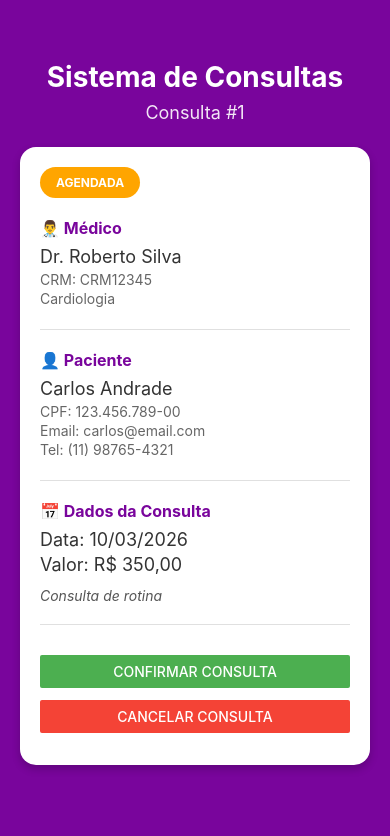
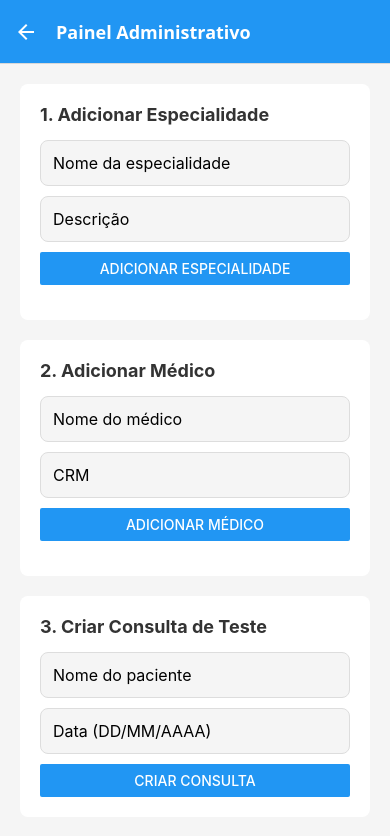
Before and after one commit to PedroH-07/sistema-consultas-mobile, a React Native app: screen /Admin in a window 390 px wide. Shown: the top 836 px of the page. Built offline with nearby package versions, Linux system fonts and the light colour scheme.

Commit message:
implementação e refatoração de códigos nos arquivos, App.tsx, Admin.tsx, Home.tsx, index.ts, storage.ts

```diff
--- a/App.tsx
+++ b/App.tsx
@@ -1,7 +1,39 @@
 import React from "react";
+// Importa componentes do React Navigation
+import { NavigationContainer } from "@react-navigation/native";
+import { createNativeStackNavigator } from "@react-navigation/native-stack";
+// Importa as telas
 import { Home } from "./src/screens";
+import { Admin } from "./src/screens";
+
+// Cria o navegador
+const Stack = createNativeStackNavigator();
 
 export default function App() {
-  return <Home />;
-  // refatorado
+ return (
+ // NavigationContainer envolve toda a navegação
+ <NavigationContainer>
+ {/* Stack.Navigator define a pilha de telas */}
+ <Stack.Navigator
+ screenOptions={{
+ headerStyle: { backgroundColor: "#2196F3" }, // Cor do cabeçalho
+ headerTintColor: "#fff", // Cor do texto do cabeçalho
+ headerTitleStyle: { fontWeight: "bold" }, // Estilo do título
+ }}
+ >
+ {/* Tela Home - tela inicial */}
+ <Stack.Screen
+ name="Home"
+ component={Home}
+ options={{ title: "Minhas Consultas" }}
+ />
+ {/* Tela Admin - tela administrativa */}
+ <Stack.Screen
+ name="Admin"
+ component={Admin}
+ options={{ title: "Painel Administrativo" }}
+ />
+ </Stack.Navigator>
+ </NavigationContainer>
+ );
 }
--- a/src/screens/Admin.tsx
+++ b/src/screens/Admin.tsx
@@ -0,0 +1,281 @@
+import React, { useState, useEffect } from "react";
+import {
+ View,
+ Text,
+ TextInput,
+ Button,
+ StyleSheet,
+ ScrollView,
+ Alert,
+} from "react-native";
+import { StatusBar } from "expo-status-bar";
+// Importa todas as funções do service layer
+import {
+ obterEspecialidades,
+ obterMedicos,
+ salvarEspecialidades,
+ salvarMedicos,
+ obterConsultas,
+ salvarConsultas,
+} from "../services/storage";
+import { Especialidade } from "../types/especialidade";
+import { Medico } from "../interfaces/medico";
+import { Paciente } from "../types/paciente";
+import { Consulta } from "../interfaces/consulta";
+
+// Recebe navigation para poder voltar para Home
+export default function Admin({ navigation }: any) {
+ // ========== ESTADOS PARA ESPECIALIDADE ==========
+ const [nomeEsp, setNomeEsp] = useState("");
+ const [descEsp, setDescEsp] = useState("");
+ const [especialidades, setEspecialidades] = useState<Especialidade[]>([]);
+
+ // ========== ESTADOS PARA MÉDICO ==========
+ const [nomeMed, setNomeMed] = useState("");
+ const [crmMed, setCrmMed] = useState("");
+ const [medicos, setMedicos] = useState<Medico[]>([]);
+
+ // ========== ESTADOS PARA CONSULTA DE TESTE ==========
+ const [nomePac, setNomePac] = useState("");
+ const [dataConsulta, setDataConsulta] = useState("");
+
+ // Carrega dados existentes ao montar
+ useEffect(() => {
+ carregarDados();
+ }, []);
+
+ // Busca especialidades e médicos salvos
+ async function carregarDados() {
+ const esps = await obterEspecialidades();
+ const meds = await obterMedicos();
+ setEspecialidades(esps);
+ setMedicos(meds);
+ }
+
+ // Adiciona nova especialidade
+ function adicionarEspecialidade() {
+ // Validação simples
+ if (!nomeEsp || !descEsp) {
+ Alert.alert("Erro", "Preencha nome e descrição");
+ return;
+ }
+
+ // Cria objeto especialidade
+ const novaEsp: Especialidade = {
+ id: especialidades.length + 1, // ID sequencial simples
+ nome: nomeEsp,
+ descricao: descEsp,
+ };
+
+ // Adiciona ao array e salva
+ const novasEsps = [...especialidades, novaEsp];
+ setEspecialidades(novasEsps);
+ salvarEspecialidades(novasEsps);
+
+ // Limpa campos
+ setNomeEsp("");
+ setDescEsp("");
+ Alert.alert("Sucesso", "Especialidade adicionada!");
+ }
+
+ // Adiciona novo médico
+ function adicionarMedico() {
+ if (!nomeMed || !crmMed) {
+ Alert.alert("Erro", "Preencha nome e CRM");
+ return;
+ }
+
+ // Valida se há especialidade cadastrada
+ if (especialidades.length === 0) {
+ Alert.alert("Erro", "Adicione uma especialidade primeiro!");
+ return;
+ }
+
+ // Cria objeto médico (usa primeira especialidade por simplicidade)
+ const novoMed: Medico = {
+ id: medicos.length + 1,
+ nome: nomeMed,
+ crm: crmMed,
+ especialidade: especialidades[0], // Simplificação: usa primeira especialidade
+ ativo: true,
+ };
+
+ const novosMeds = [...medicos, novoMed];
+ setMedicos(novosMeds);
+ salvarMedicos(novosMeds);
+
+ setNomeMed("");
+ setCrmMed("");
+ Alert.alert("Sucesso", "Médico adicionado!");
+ }
+
+ // Cria consulta de teste para aparecer na Home
+ async function criarConsultaTeste() {
+ if (!nomePac || !dataConsulta) {
+ Alert.alert("Erro", "Preencha nome do paciente e data");
+ return;
+ }
+
+ if (medicos.length === 0) {
+ Alert.alert("Erro", "Adicione um médico primeiro!");
+ return;
+ }
+
+ // Cria paciente fictício
+ const pacienteTeste: Paciente = {
+ id: 1,
+ nome: nomePac,
+ cpf: "123.456.789-00",
+ email: "paciente@email.com",
+ telefone: "(11) 98765-4321",
+ };
+
+ // Converte string de data (DD/MM/AAAA) para objeto Date
+ const [dia, mes, ano] = dataConsulta.split("/");
+ const data = new Date(Number(ano), Number(mes) - 1, Number(dia));
+
+ // Cria consulta (usa primeiro médico por simplicidade)
+ const novaConsulta: Consulta = {
+ id: Date.now(), // ID único usando timestamp
+ medico: medicos[0],
+ paciente: pacienteTeste,
+ data: data,
+ valor: 350,
+ status: "agendada",
+ observacoes: "Consulta de teste",
+ };
+
+ // Adiciona à lista existente
+ const consultasAtuais = await obterConsultas();
+ await salvarConsultas([...consultasAtuais, novaConsulta]);
+
+ setNomePac("");
+ setDataConsulta("");
+
+ // Exibe alerta e navega de volta para Home
+ Alert.alert("Sucesso", "Consulta criada! Volte para Home", [
+ { text: "OK", onPress: () => navigation.navigate("Home") },
+ ]);
+ }
+
+ return (
+ <View style={styles.container}>
+ <StatusBar style="light" />
+ <ScrollView style={styles.content}>
+ {/* ========== SEÇÃO 1: ESPECIALIDADES ========== */}
+ <View style={styles.secao}>
+ <Text style={styles.titulo}>1. Adicionar Especialidade</Text>
+ <TextInput
+ style={styles.input}
+ placeholder="Nome da especialidade"
+ value={nomeEsp}
+ onChangeText={setNomeEsp}
+ />
+ <TextInput
+ style={styles.input}
+ placeholder="Descrição"
+ value={descEsp}
+ onChangeText={setDescEsp}
+ />
+ <Button title="Adicionar Especialidade" onPress={adicionarEspecialidade} />
+
+ {/* Lista de especialidades cadastradas */}
+ <View style={styles.lista}>
+ {especialidades.map((esp) => (
+ <Text key={esp.id} style={styles.item}>
+ • {esp.nome} - {esp.descricao}
+ </Text>
+ ))}
+ </View>
+ </View>
+
+ {/* ========== SEÇÃO 2: MÉDICOS ========== */}
+ <View style={styles.secao}>
+ <Text style={styles.titulo}>2. Adicionar Médico</Text>
+ <TextInput
+ style={styles.input}
+ placeholder="Nome do médico"
+ value={nomeMed}
+ onChangeText={setNomeMed}
+ />
+ <TextInput
+ style={styles.input}
+ placeholder="CRM"
+ value={crmMed}
+ onChangeText={setCrmMed}
+ />
+ <Button title="Adicionar Médico" onPress={adicionarMedico} />
+
+ {/* Lista de médicos cadastrados */}
+ <View style={styles.lista}>
+ {medicos.map((med) => (
+ <Text key={med.id} style={styles.item}>
+ • {med.nome} ({med.crm}) - {med.especialidade.nome}
+ </Text>
+ ))}
+ </View>
+ </View>
+
+ {/* ========== SEÇÃO 3: CONSULTA TESTE ========== */}
+ <View style={styles.secao}>
+ <Text style={styles.titulo}>3. Criar Consulta de Teste</Text>
+ <TextInput
+ style={styles.input}
+ placeholder="Nome do paciente"
+ value={nomePac}
+ onChangeText={setNomePac}
+ />
+ <TextInput
+ style={styles.input}
+ placeholder="Data (DD/MM/AAAA)"
+ value={dataConsulta}
+ onChangeText={setDataConsulta}
+ />
+ <Button title="Criar Consulta" onPress={criarConsultaTeste} />
+ </View>
+
+ <View style={{ height: 40 }} />
+ </ScrollView>
+ </View>
+ );
+}
+
+const styles = StyleSheet.create({
+ container: {
+ flex: 1,
+ backgroundColor: "#f5f5f5",
+ },
+ content: {
+ flex: 1,
+ padding: 20,
+ },
+ secao: {
+ backgroundColor: "#fff",
+ padding: 20,
+ borderRadius: 8,
+ marginBottom: 20,
+ },
+ titulo: {
+ fontSize: 18,
+ fontWeight: "bold",
+ color: "#333",
+ marginBottom: 15,
+ },
+ input: {
+ backgroundColor: "#f5f5f5",
+ borderWidth: 1,
+ borderColor: "#ddd",
+ borderRadius: 8,
+ padding: 12,
+ marginBottom: 10,
+ fontSize: 16,
+ },
+ lista: {
+ marginTop: 15,
+ },
+ item: {
+ fontSize: 14,
+ color: "#666",
+ marginBottom: 8,
+ },
+});
--- a/src/screens/Home.tsx
+++ b/src/screens/Home.tsx
@@ -1,95 +1,46 @@
 import React, { useState, useEffect } from "react";
-import { View, Text, ScrollView } from "react-native";
+import { View, Text, ScrollView, Button, Alert } from "react-native";
 import { StatusBar } from "expo-status-bar";
 import AsyncStorage from "@react-native-async-storage/async-storage";
-import { Especialidade } from "../types/especialidade";
-import { Paciente } from "../types/paciente";
-import { Medico } from "../interfaces/medico";
 import { Consulta } from "../interfaces/consulta";
 import { ConsultaCard } from "../components";
 import { styles } from "../styles/app.styles";
+// Importa funções do service layer
+import { obterConsultas, salvarConsultas } from "../services/storage";
 
-const STORAGE_KEY = "@consultas:consulta_atual";
+// Recebe navigation como prop (injetado pelo React Navigation)
+export default function Home({ navigation }: any) {
+ // Estado agora é um ARRAY de consultas
+ const [consultas, setConsultas] = useState<Consulta[]>([]);
 
-export default function Home() {
-  const cardiologia: Especialidade = {
-    id: 1,
-    nome: "Cardiologia",
-    descricao: "Cuidados com o coração",
-  };
-
-  const medico1: Medico = {
-    id: 1,
-    nome: "Dr. Roberto Silva",
-    crm: "CRM12345",
-    especialidade: cardiologia,
-    ativo: true,
-  };
-
-  const paciente1: Paciente = {
-    id: 1,
-    nome: "Carlos Andrade",
-    cpf: "123.456.789-00",
-    email: "carlos@email.com",
-    telefone: "(11) 98765-4321",
-  };
-
-  const consultaInicial: Consulta = {
-    id: 1,
-    medico: medico1,
-    paciente: paciente1,
-    data: new Date(2026, 2, 10),
-    valor: 350,
-    status: "agendada",
-    observacoes: "Consulta de rotina",
-  };
-
-  const [consulta, setConsulta] = useState<Consulta>(consultaInicial);
-
+ // Carrega dados ao montar o componente
  useEffect(() => {
-    carregarConsulta();
+ carregarConsultas();
  }, []);
 
-  async function carregarConsulta() {
-    try {
-      const consultaSalva = await AsyncStorage.getItem(STORAGE_KEY);
-      if (consultaSalva) {
-        const consultaObjeto = JSON.parse(consultaSalva);
-        consultaObjeto.data = new Date(consultaObjeto.data);
-        setConsulta(consultaObjeto);
-      }
-    } catch (erro) {
-      console.error("Erro ao carregar consulta:", erro);
-    }
+ // Função que busca consultas do AsyncStorage
+ async function carregarConsultas() {
+ const consultasSalvas = await obterConsultas();
+ setConsultas(consultasSalvas);
  }
 
-  async function salvarConsulta(consultaAtualizada: Consulta) {
-    try {
-      await AsyncStorage.setItem(
-        STORAGE_KEY,
-        JSON.stringify(consultaAtualizada)
+ // Atualiza status da consulta para "confirmada"
+ async function confirmarConsulta(consultaId: number) {
+ // map cria novo array com a consulta modificada
+ const consultasAtualizadas = consultas.map((c) =>
+ c.id === consultaId ? { ...c, status: "confirmada" as const } : c
  );
-    } catch (erro) {
-      console.error("Erro ao salvar consulta:", erro);
-    }
+ setConsultas(consultasAtualizadas); // Atualiza estado local
+ await salvarConsultas(consultasAtualizadas); // Persiste no AsyncStorage
  }
 
-  function confirmarConsulta() {
-    const consultaAtualizada = {
-      ...consulta,
-      status: "confirmada" as const,
-    };
-    setConsulta(consultaAtualizada);
-    salvarConsulta(consultaAtualizada);
-  }
-
-  function cancelarConsulta() {
-    const consultaAtualizada = {
-      ...consulta,
-      status: "cancelada" as const,
-    };
-    setConsulta(consultaAtualizada);
-    salvarConsulta(consultaAtualizada);
+ // Atualiza status da consulta para "cancelada"
+ async function cancelarConsulta(consultaId: number) {
+ const consultasAtualizadas = consultas.map((c) =>
+ c.id === consultaId ? { ...c, status: "cancelada" as const } : c
+ );
+ setConsultas(consultasAtualizadas);
+ await salvarConsultas(consultasAtualizadas);
  }
 
  return (
@@ -97,14 +48,35 @@ export default function Home() {
  <StatusBar style="light" />
  <ScrollView contentContainerStyle={styles.scrollContent}>
  <View style={styles.header}>
-          <Text style={styles.titulo}>Sistema de Consultas</Text>
-          <Text style={styles.subtitulo}>Consulta #{consulta.id}</Text>
+ <Text style={styles.titulo}>Minhas Consultas</Text>
+ <Text style={styles.subtitulo}>
+ {consultas.length} consulta(s) agendada(s)
+ </Text>
  </View>
+
+ {/* Renderização condicional: vazio ou lista */}
+ {consultas.length === 0 ? (
+ <View style={{ padding: 20, alignItems: "center" }}>
+ <Text style={{ color: "#666", marginBottom: 20 }}>
+ Nenhuma consulta agendada ainda
+ </Text>
+ {/* Botão para navegar para Admin */}
+ <Button
+ title="Ir para Admin"
+ onPress={() => navigation.navigate("Admin")}
+ />
+ </View>
+ ) : (
+ // map renderiza um componente para cada consulta
+ consultas.map((consulta) => (
  <ConsultaCard
+ key={consulta.id}
  consulta={consulta}
-          onConfirmar={confirmarConsulta}
-          onCancelar={cancelarConsulta}
+ onConfirmar={() => confirmarConsulta(consulta.id)}
+ onCancelar={() => cancelarConsulta(consulta.id)}
  />
+ ))
+ )}
  </ScrollView>
  </View>
  );
--- a/src/screens/index.ts
+++ b/src/screens/index.ts
@@ -1,3 +1,3 @@
 export { default as Home } from "./Home";
-
+export { default as Admin } from "./Admin";
 //refatorado
```
Also changed, not shown: src/services/storage.ts (indentation only). Lines whose indentation alone changed are shown as unchanged.
